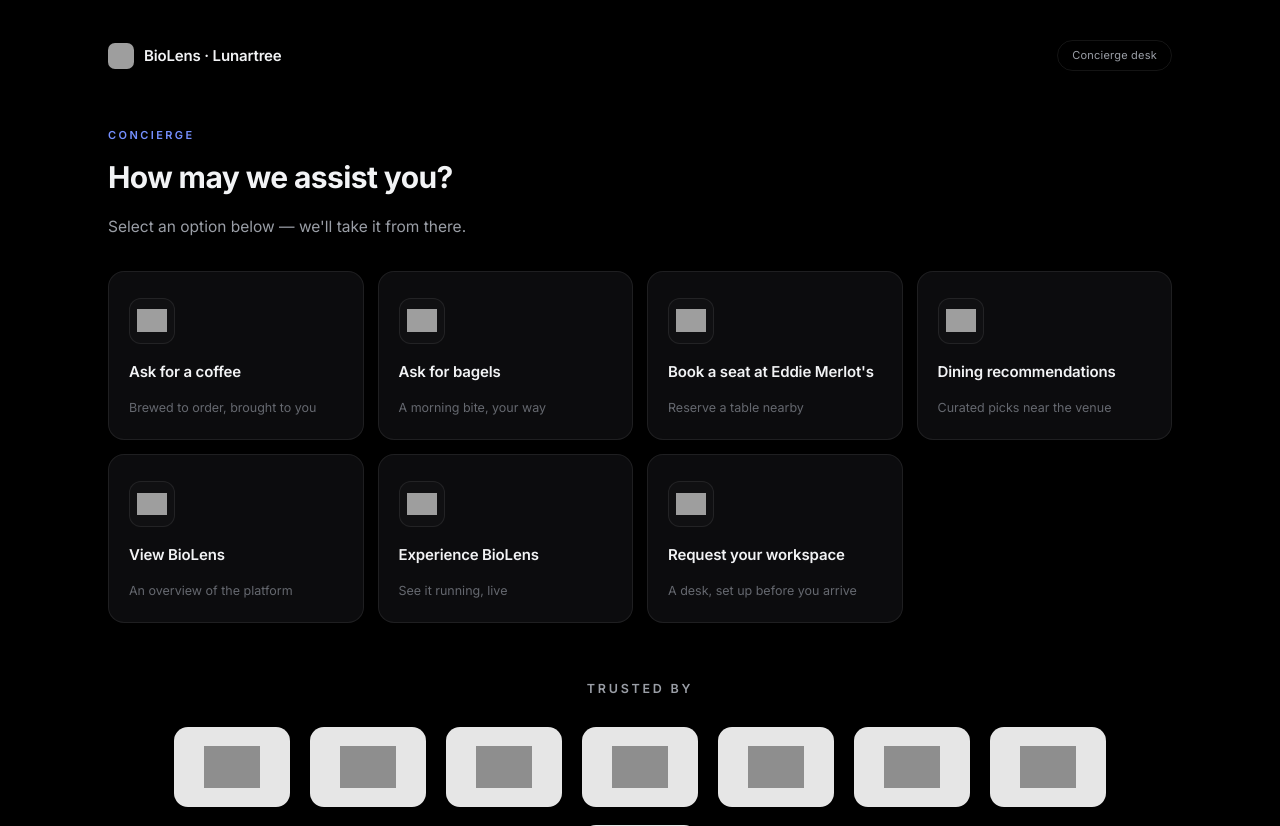
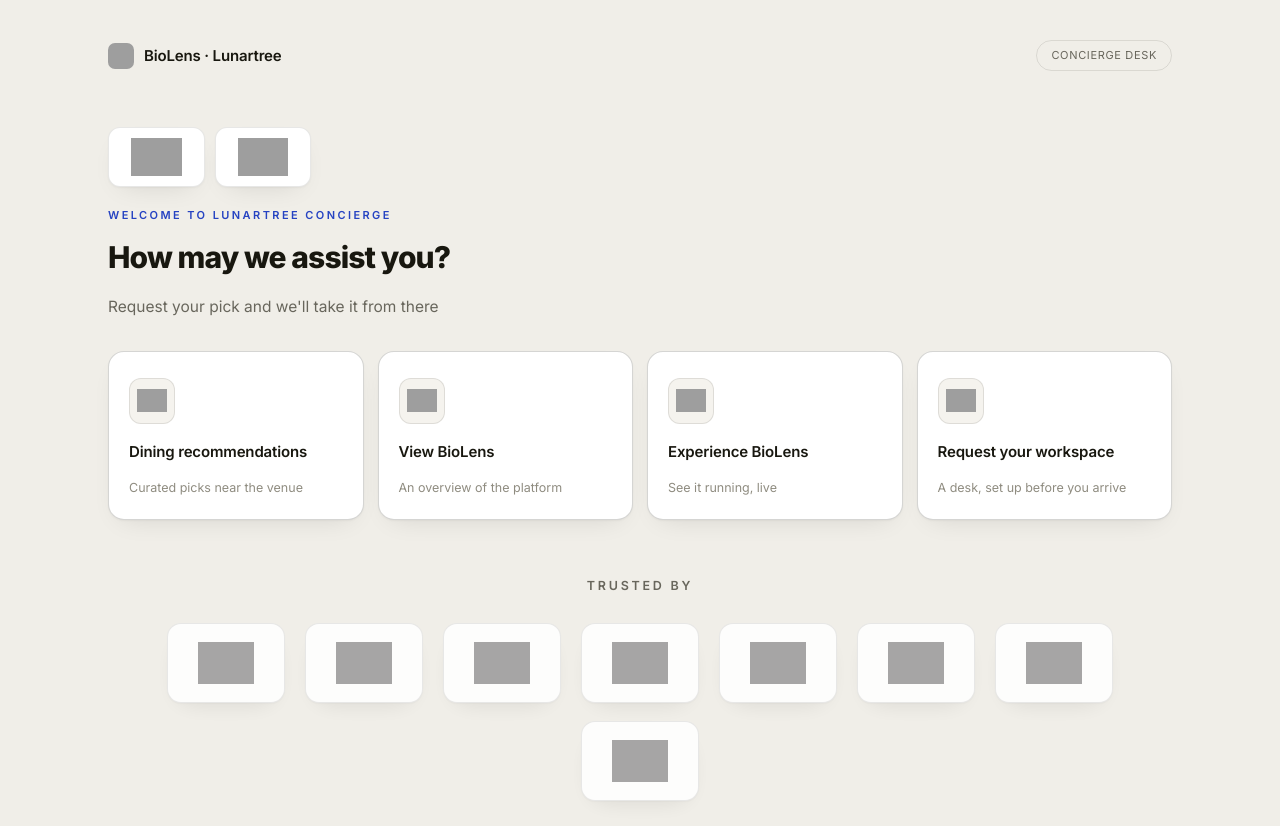
Before and after one commit to siddharthLT/lunartree-concierge, a Django app: page / in a window 1280 px wide. Shown: the top 826 px of the page. Run offline with Django 5.2, Linux system fonts and the light colour scheme; some libraries are stand-ins or nearby versions; grey boxes are pictures that could not be loaded.

Commit message:
Switch to a light theme, hide booking cards, add conference badges
- Re-theme from dark to a warm light UI: white cards with soft
  shadows, bold near-black headings, and inverted hover logic for
  the accent blue (darker on hover instead of brighter).
- Hide the coffee/bagel/Eddie Merlot's WhatsApp cards (kept in markup
  via a hidden-card class for easy re-enabling later); Dining
  recommendations stays.
- Add DDF Summit and CAR-TCR Summit logo badges above the heading.
- Copy tweaks: "Welcome to Lunartree Concierge" eyebrow, all-caps
  concierge desk pill, updated subheading.
- Bigger conference/trusted-by logo chips and a clearly visible,
  clickable-looking card border.

```diff
--- a/concierge/templates/concierge/landing.html
+++ b/concierge/templates/concierge/landing.html
@@ -19,20 +19,22 @@
 <script src="https://cdn.jsdelivr.net/npm/@emailjs/browser@4/dist/email.min.js"></script>
 <style>
   :root{
-    --ink:#f2f3f5;
-    --ink-dim:#9a9ea6;
-    --ink-faint:#65686f;
-    --bg:#000000;
-    --panel:#0c0c0e;
-    --panel-hover:#131316;
-    --line:rgba(255,255,255,0.08);
-    --line-strong:rgba(255,255,255,0.16);
-    --accent:#4066ff;
-    --accent-bright:#7590ff;
-    --accent-soft:rgba(64,102,255,0.14);
-    --error:#ff6b6b;
+    --ink:#18170f;
+    --ink-dim:#68665c;
+    --ink-faint:#8f8c80;
+    --bg:#f0eee8;
+    --panel:#ffffff;
+    --panel-hover:#fbfaf7;
+    --line:rgba(24,23,15,0.10);
+    --line-strong:rgba(24,23,15,0.18);
+    --accent:#3654e0;
+    --accent-bright:#2643c2;
+    --accent-soft:rgba(54,84,224,0.08);
+    --error:#c23b34;
     --radius:16px;
     --radius-sm:10px;
+    --shadow-card:0 1px 2px rgba(24,23,15,.04), 0 10px 28px -14px rgba(24,23,15,.14);
+    --shadow-card-hover:0 18px 40px -16px rgba(24,23,15,.20);
   }
   *{box-sizing:border-box;}
   html,body{margin:0;padding:0;}
@@ -87,7 +89,8 @@
     border:1px solid var(--line);
     border-radius:999px;
     padding:6px 14px;
-    letter-spacing:.02em;
+    letter-spacing:.06em;
+    text-transform:uppercase;
   }
 
   /* ---------- Screens ---------- */
@@ -104,11 +107,11 @@
     font-weight:600;
   }
   h1.title{
-    font-weight:700;
+    font-weight:800;
     font-size:30px;
     margin:0 0 14px;
     color:var(--ink);
-    letter-spacing:-0.02em;
+    letter-spacing:-0.03em;
   }
   p.lede{
     color:var(--ink-dim);
@@ -223,17 +226,20 @@
   }
   @media(max-width:900px){.menu-grid{grid-template-columns:repeat(2, 1fr);}}
 
+  .menu-card.hidden-card{display:none;}
+
   a.menu-card{
     color:inherit;
     text-decoration:none;
   }
   .menu-card{
     position:relative;
-    border:1px solid var(--line);
+    border:1px solid var(--line-strong);
     background:var(--panel);
     padding:26px 20px 22px;
     border-radius:var(--radius);
     cursor:pointer;
+    box-shadow:var(--shadow-card);
     transition:transform .4s cubic-bezier(.16,1,.3,1), border-color .35s ease, background-color .35s ease, box-shadow .4s ease;
     text-align:left;
     display:flex;
@@ -263,14 +269,14 @@
     width:46px;height:46px;
     border-radius:12px;
     border:1px solid var(--line);
-    background:rgba(255,255,255,0.02);
+    background:#f5f3ee;
     display:flex;align-items:center;justify-content:center;
     color:var(--ink-dim);
     transition:transform .45s cubic-bezier(.16,1,.3,1), border-color .3s ease, background-color .3s ease;
   }
   .menu-card:hover .icon-wrap{
     transform:scale(1.14) rotate(-6deg);
-    border-color:rgba(64,102,255,.4);
+    border-color:rgba(54,84,224,.35);
     background:var(--accent-soft);
   }
   .menu-card .icon-img{
@@ -291,6 +297,32 @@
   }
   .menu-hero{margin-bottom:32px;}
   .menu-title{font-size:34px;margin-bottom:6px;}
+
+  .conference-badges{
+    display:flex;
+    align-items:center;
+    flex-wrap:wrap;
+    gap:10px;
+    margin-bottom:20px;
+  }
+  .conference-logo{
+    height:60px;
+    padding:0 22px;
+    border-radius:12px;
+    background:#fff;
+    border:1px solid var(--line);
+    box-shadow:var(--shadow-card);
+    display:flex;
+    align-items:center;
+    justify-content:center;
+  }
+  .conference-logo img{
+    height:38px;
+    width:auto;
+    max-width:170px;
+    object-fit:contain;
+    display:block;
+  }
 
   /* ---------- Dining image ---------- */
   .dining-image{
@@ -348,6 +380,8 @@
     padding:0 30px;
     border-radius:14px;
     background:#fff;
+    border:1px solid var(--line);
+    box-shadow:var(--shadow-card);
     display:flex;
     align-items:center;
     justify-content:center;
@@ -536,23 +572,27 @@
   <!-- MENU -->
   <section id="screen-menu" class="screen">
     <div class="menu-hero">
-      <p class="eyebrow">Concierge</p>
+      <div class="conference-badges">
+        <div class="conference-logo"><img src="https://encrypted-tbn0.gstatic.com/images?q=tbn:ANd9GcTetj3U0ei_Cyh5KZ-9TW2B2_qqeh8p_EiGyQ3UFY4rX_5q51sjsSBmS48n&s=10" alt="Global DDF Summit"></div>
+        <div class="conference-logo"><img src="https://encrypted-tbn0.gstatic.com/images?q=tbn:ANd9GcT_gu-XhanJFuvUg9v6z3zsCCe3DrgDBI69JBhyYlfTDah9V_ZVFTxpbKRt&s=10" alt="CAR-TCR Summit"></div>
+      </div>
+      <p class="eyebrow">Welcome to Lunartree Concierge</p>
       <h1 class="title menu-title">How may we assist you?</h1>
-      <p class="lede" style="margin-bottom:0;">Select an option below — we'll take it from there.</p>
+      <p class="lede" style="margin-bottom:0;">Request your pick and we'll take it from there</p>
     </div>
 
     <div class="menu-grid">
-      <a class="menu-card" href="https://wa.me/917871044448?text=I%20want%20to%20request%20coffee%20for%20my%20booth." target="_blank" rel="noopener">
+      <a class="menu-card hidden-card" href="https://wa.me/917871044448?text=I%20want%20to%20request%20coffee%20for%20my%20booth." target="_blank" rel="noopener">
         <div class="icon-wrap"><img class="icon-img" src="https://raw.githubusercontent.com/microsoft/fluentui-emoji/main/assets/Hot%20beverage/3D/hot_beverage_3d.png" alt=""></div>
         <div class="label">Ask for a coffee</div>
         <div class="sub">Brewed to order, brought to you</div>
       </a>
-      <a class="menu-card" href="https://wa.me/917871044448?text=I%20want%20to%20request%20bagels%20for%20my%20booth." target="_blank" rel="noopener">
+      <a class="menu-card hidden-card" href="https://wa.me/917871044448?text=I%20want%20to%20request%20bagels%20for%20my%20booth." target="_blank" rel="noopener">
         <div class="icon-wrap"><img class="icon-img" src="https://raw.githubusercontent.com/microsoft/fluentui-emoji/main/assets/Bagel/3D/bagel_3d.png" alt=""></div>
         <div class="label">Ask for bagels</div>
         <div class="sub">A morning bite, your way</div>
       </a>
-      <a class="menu-card" href="https://wa.me/917871044448?text=I%20want%20to%20book%20a%20seat%20at%20Eddie%20Merlot%27s." target="_blank" rel="noopener">
+      <a class="menu-card hidden-card" href="https://wa.me/917871044448?text=I%20want%20to%20book%20a%20seat%20at%20Eddie%20Merlot%27s." target="_blank" rel="noopener">
         <div class="icon-wrap"><img class="icon-img" src="https://raw.githubusercontent.com/microsoft/fluentui-emoji/main/assets/Fork%20and%20knife%20with%20plate/3D/fork_and_knife_with_plate_3d.png" alt=""></div>
         <div class="label">Book a seat at Eddie Merlot's</div>
         <div class="sub">Reserve a table nearby</div>
```
Also changed, not shown: other parts of concierge/templates/concierge/landing.html (+14 -12 lines), conference-page.html (+75 -35 lines).
